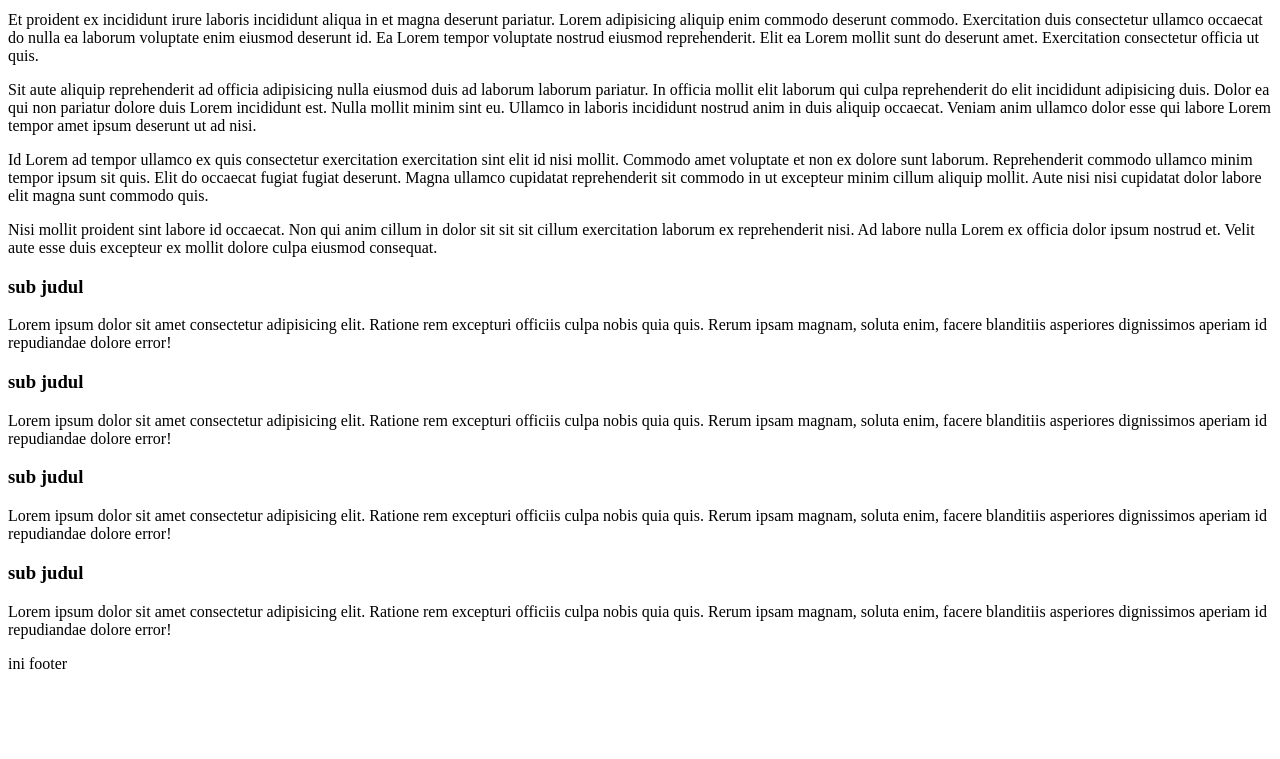
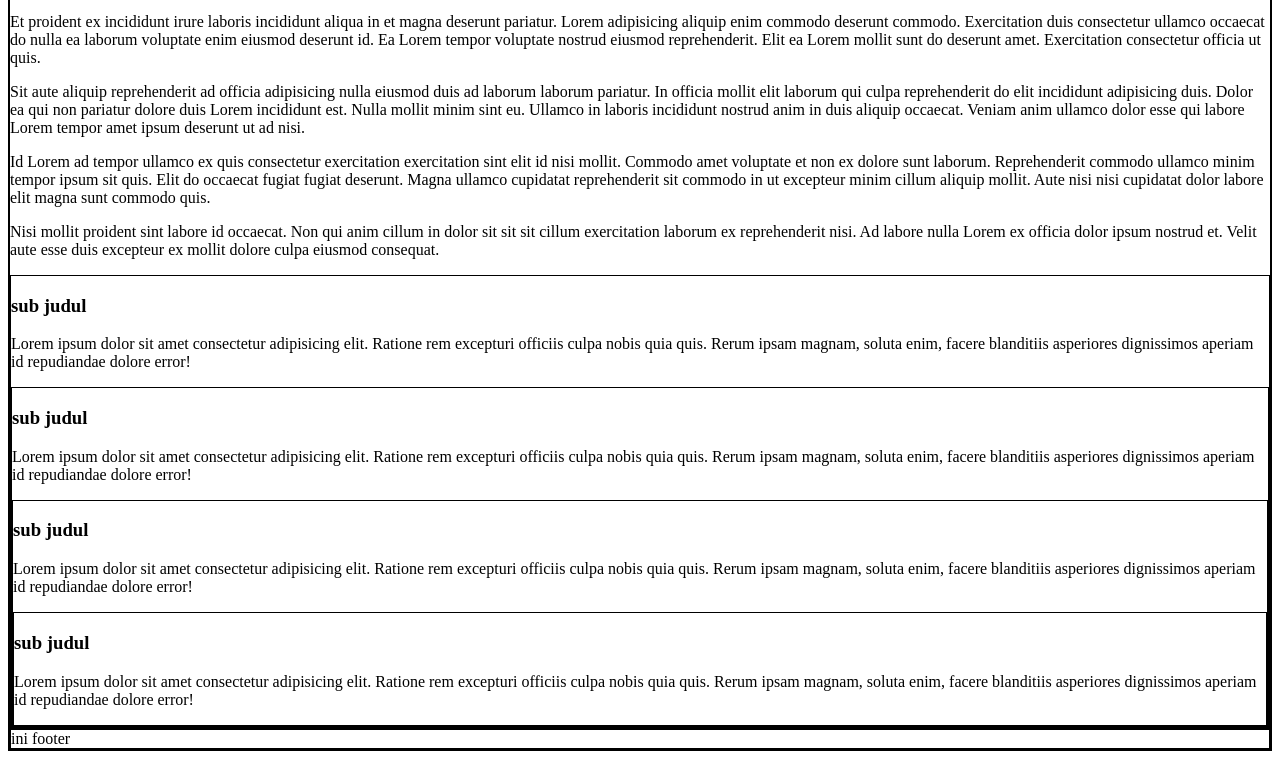
Before and after one commit to Kadekk01/pratikum_2, a plain HTML site: page index.html in a window 1280 px wide. Shown: the part 147-906 px from the top of the page. Before the commit the page ends 828 px from the top, so only its background shows below. Drawn offline with Linux system fonts and the light colour scheme.

Commit message:
Menambahkan attribute style

```diff
--- a/index.html
+++ b/index.html
@@ -6,7 +6,9 @@
    <title>Latihan</title>
 </head>
 <body>
+    <header style="border: thin solid black">
    <header>ini header</header>
+   <div class='content' style="border: thin solid black">
    <div class='container'>
        <h1>judul halaman</h1>
        <div class='content'>
@@ -16,23 +18,28 @@
            <p>Id Lorem ad tempor ullamco ex quis consectetur exercitation exercitation sint elit id nisi mollit. Commodo amet voluptate et non ex dolore sunt laborum. Reprehenderit commodo ullamco minim tempor ipsum sit quis. Elit do occaecat fugiat fugiat deserunt. Magna ullamco cupidatat reprehenderit sit commodo in ut excepteur minim cillum aliquip mollit. Aute nisi nisi cupidatat dolor labore elit magna sunt commodo quis.</p>
            <p>Nisi mollit proident sint labore id occaecat. Non qui anim cillum in dolor sit sit sit cillum exercitation laborum ex reprehenderit nisi. Ad labore nulla Lorem ex officia dolor ipsum nostrud et. Velit aute esse duis excepteur ex mollit dolore culpa eiusmod consequat.</p>
        </div>
+       <section style="border: thin solid black">
        <section>
            <h3>sub judul</h3>
            <p>Lorem ipsum dolor sit amet consectetur adipisicing elit. Ratione rem excepturi officiis culpa nobis quia quis. Rerum ipsam magnam, soluta enim, facere blanditiis asperiores dignissimos aperiam id repudiandae dolore error!</p>
        </section>
+       <section style="border: thin solid black">
        <section>
            <h3>sub judul</h3>
            <p>Lorem ipsum dolor sit amet consectetur adipisicing elit. Ratione rem excepturi officiis culpa nobis quia quis. Rerum ipsam magnam, soluta enim, facere blanditiis asperiores dignissimos aperiam id repudiandae dolore error!</p>
        </section>
+       <section style="border: thin solid black">
        <section>
            <h3>sub judul</h3>
            <p>Lorem ipsum dolor sit amet consectetur adipisicing elit. Ratione rem excepturi officiis culpa nobis quia quis. Rerum ipsam magnam, soluta enim, facere blanditiis asperiores dignissimos aperiam id repudiandae dolore error!</p>
        </section>
+       <section style="border: thin solid black">
        <section>
            <h3>sub judul</h3>
            <p>Lorem ipsum dolor sit amet consectetur adipisicing elit. Ratione rem excepturi officiis culpa nobis quia quis. Rerum ipsam magnam, soluta enim, facere blanditiis asperiores dignissimos aperiam id repudiandae dolore error!</p>
        </section>
    </div>
+   <footer style="border: thin solid black">
    <footer>ini footer</footer>
 </body>
 </html>
```
